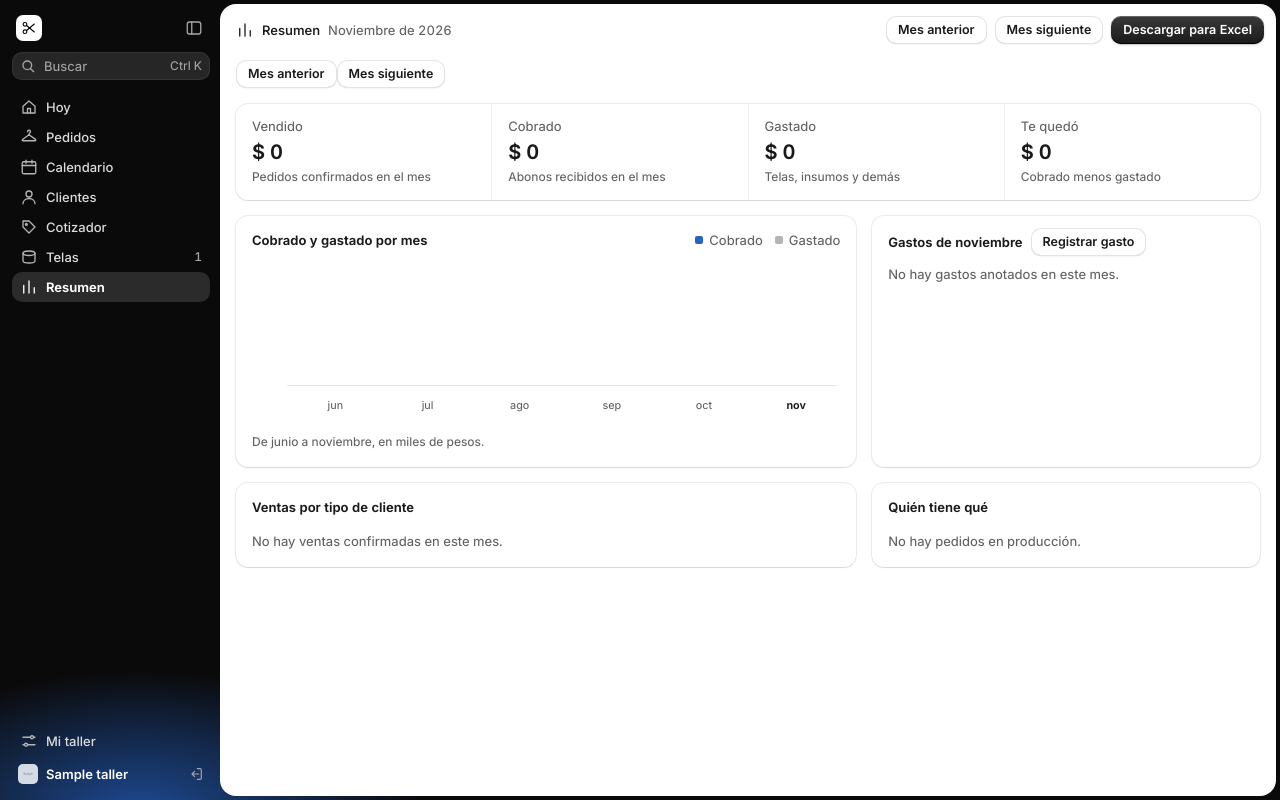
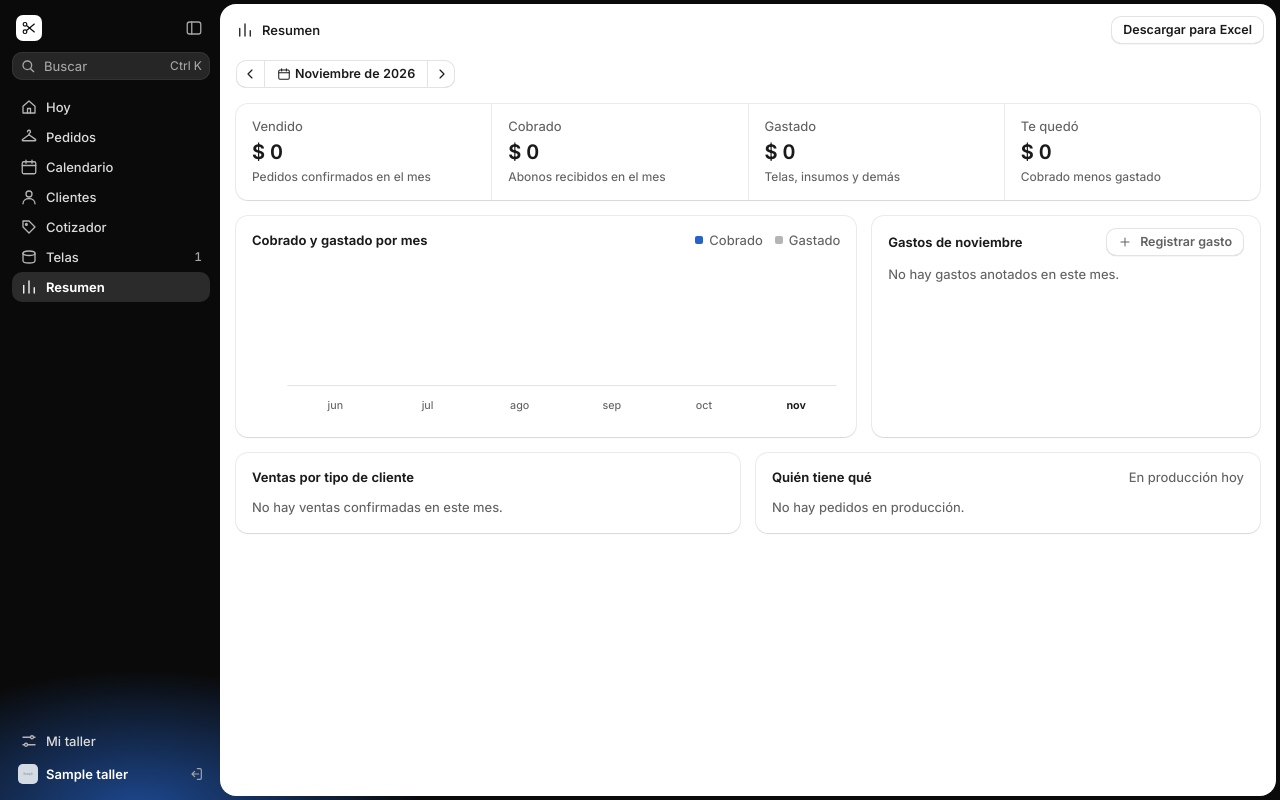
Before and after one commit to papeljake12/taller-app, a Django app: page /resumen/ in a window 1280 px wide. Run offline with Django 5.2, Linux system fonts and the light colour scheme; a user stored in the database is signed in; tables that the repository leaves empty hold one stand-in row (values such as "Sample post"); grey boxes marked "Sample" are stand-in pictures; parts of the project's set-up code (start-up, migrations or seed data) failed here and were passed over.

Commit message:
Rediseño: Resumen
Resumen con el lenguaje nuevo: selector de mes con flechas, cifras en una tarjeta, gráfica y gastos lado a lado, y filas con barra en las dos tarjetas de abajo. Pruebas actualizadas y bitácora.

Co-Authored-By: Claude Opus 5.5 <noreply@anthropic.com>

```diff
--- a/finanzas/templates/finanzas/_cifras.html
+++ b/finanzas/templates/finanzas/_cifras.html
@@ -1,12 +1,11 @@
 {% load piezas %}{% comment %}
 Las cuatro cifras del mes (T17): vendido, cobrado, gastado y te quedó (calculos.resumen_del_mes).
-"Te quedó" va en verde. Si es negativo no va en rojo (el rojo es solo para atrasos y
-deudas): queda en negro y lo dice en su línea de apoyo, que en ese caso también se ve en
-celular (cifra--apoyo-celular).
+"Te quedó" va en negro, como las demás. Si es negativo no va en rojo (el rojo es solo para
+atrasos y deudas): lo dice con palabras en su línea de apoyo.
 Al registrar o quitar un gasto vuelve con hx-swap-oob (id="resumen-cifras").
 {% endcomment %}<section class="cifras" id="resumen-cifras" aria-label="Resumen"{% if oob %} hx-swap-oob="true"{% endif %}>
 {% include "piezas/_cifra.html" with nombre="Vendido" valor=cifras.vendido|pesos apoyo="Pedidos confirmados en el mes" %}
 {% include "piezas/_cifra.html" with nombre="Cobrado" valor=cifras.cobrado|pesos apoyo="Abonos recibidos en el mes" %}
 {% include "piezas/_cifra.html" with nombre="Gastado" valor=cifras.gastado|pesos apoyo="Telas, insumos y demás" %}
-{% if cifras.te_quedo < 0 %}{% include "piezas/_cifra.html" with nombre="Te quedó" valor=cifras.te_quedo|pesos apoyo="Gastaste más de lo que cobraste" clase="cifra--apoyo-celular" %}{% else %}{% include "piezas/_cifra.html" with nombre="Te quedó" valor=cifras.te_quedo|pesos apoyo="Cobrado menos gastado" buena=True %}{% endif %}
+{% if cifras.te_quedo < 0 %}{% include "piezas/_cifra.html" with nombre="Te quedó" valor=cifras.te_quedo|pesos apoyo="Gastaste más de lo que cobraste" %}{% else %}{% include "piezas/_cifra.html" with nombre="Te quedó" valor=cifras.te_quedo|pesos apoyo="Cobrado menos gastado" %}{% endif %}
 </section>
--- a/finanzas/templates/finanzas/_gasto_confirmar.html
+++ b/finanzas/templates/finanzas/_gasto_confirmar.html
@@ -3,8 +3,7 @@ La pregunta antes de quitar un gasto, en el lugar del gasto dentro de la tarjeta
 "Sí, quitar el gasto" lo borra; "Cancelar" deja la tarjeta como estaba.
 Lleva el mismo id que el gasto (id="gasto-12"): cambia en su lugar, sin cerrarse ni volverse
 a abrir. Si se quita, se cierra suave (static/js/app.js).
-Usa las mismas clases que la pregunta de quitar un abono (pagos__confirmar).
-{% endcomment %}{% url 'finanzas:gasto_quitar' gasto.pk as url_quitar %}<div class="tarjeta__cuerpo pagos__confirmar" id="gasto-{{ gasto.pk }}">
+{% endcomment %}{% url 'finanzas:gasto_quitar' gasto.pk as url_quitar %}<div class="tarjeta__cuerpo" id="gasto-{{ gasto.pk }}">
 <div class="aviso" role="alert"><p>¿Quitar el gasto «{{ gasto.concepto }}» de <span class="dinero">{{ gasto.valor|pesos }}</span> del {{ gasto.fecha|fecha_corta }}?</p></div>
 <form class="botones" method="post" action="{{ url_quitar }}" hx-post="{{ url_quitar }}" hx-target="#gastos-lista" hx-swap="innerHTML">{% csrf_token %}<button type="submit" class="boton boton--principal" autofocus>Sí, quitar el gasto</button><a class="boton" href="{{ url_quitar }}?cancelar=1" hx-get="{{ url_quitar }}?cancelar=1" hx-target="#gastos-lista" hx-swap="innerHTML" data-foco-despues="gasto-{{ gasto.pk }}-quitar">Cancelar</a></form>
 </div>
--- a/finanzas/templates/finanzas/_gastos.html
+++ b/finanzas/templates/finanzas/_gastos.html
@@ -8,10 +8,8 @@ Tiene dos partes que cambian por su cuenta:
   abierto.
 La tarjeta (id="gastos") y la caja de la lista (id="gastos-lista") no se cambian nunca: las
 acciones de finanzas/vistas.py cambian solo lo de adentro de la lista (hx-swap="innerHTML")
-y traen la cabeza aparte (hx-swap-oob). Así, en computador, donde la lista se desplaza por
-dentro de la tarjeta (pantalla fija, docs/08-diseno.md), la lista no vuelve al principio
-cada vez que se toca algo.
-{% endcomment %}<section class="tarjeta tarjeta--lista columna-angosta" id="gastos" aria-labelledby="t-gastos">
+y traen la cabeza aparte (hx-swap-oob).
+{% endcomment %}<section class="tarjeta" id="gastos" aria-labelledby="t-gastos">
 {% include "finanzas/_gastos_cabeza.html" %}
-<div class="desplazable" id="gastos-lista">{% include "finanzas/_gastos_lista.html" %}</div>
+<div id="gastos-lista">{% include "finanzas/_gastos_lista.html" %}</div>
 </section>
--- a/finanzas/templates/finanzas/_gastos_cabeza.html
+++ b/finanzas/templates/finanzas/_gastos_cabeza.html
@@ -1,11 +1,8 @@
-{% comment %}
-Cabeza de la tarjeta de gastos: "Gastos de noviembre" y el botón "Registrar gasto".
+{% load piezas %}{% comment %}
+Cabeza de la tarjeta de gastos: "Gastos de noviembre" y el botón "Registrar gasto" a la derecha.
 - Cerrado el formulario, el botón lo abre al final de la lista (sin JavaScript, en una
   página aparte). Abierto, el botón lleva al primer campo (id="registrar-gasto").
 - El botón tiene el mismo id abierto o cerrado (id="gastos-registrar"): así no parpadea al
   cambiar, y "Cancelar" devuelve el cursor a él (data-foco-despues).
-- Al abrir el formulario, la lista baja hasta el final para que se vea entero
-  (scroll:#gastos-lista:bottom). Eso solo pasa en computador, donde la lista se desplaza
-  por dentro; en celular la lista no se desplaza sola y todo sigue igual.
 Las acciones de gastos la devuelven con hx-swap-oob (oob), junto con la lista.
-{% endcomment %}{% url 'finanzas:gasto_nuevo' as url_nuevo %}<div class="tarjeta__cabeza" id="gastos-cabeza"{% if oob %} hx-swap-oob="true"{% endif %}><h2 id="t-gastos">Gastos de {{ mes|date:"F"|lower }}</h2>{% if form %}<a class="boton" id="gastos-registrar" href="#registrar-gasto">Registrar gasto</a>{% else %}<a class="boton" id="gastos-registrar" href="{{ url_nuevo }}?mes={{ texto_mes }}" hx-get="{{ url_nuevo }}?mes={{ texto_mes }}" hx-target="#gastos-lista" hx-swap="innerHTML scroll:#gastos-lista:bottom">Registrar gasto</a>{% endif %}</div>
+{% endcomment %}{% url 'finanzas:gasto_nuevo' as url_nuevo %}<div class="tarjeta__cabeza" id="gastos-cabeza"{% if oob %} hx-swap-oob="true"{% endif %}><h2 id="t-gastos">Gastos de {{ mes|date:"F"|lower }}</h2>{% if form %}<a class="boton tarjeta__aparte" id="gastos-registrar" href="#registrar-gasto">{% icono "sumar" 14 %}Registrar gasto</a>{% else %}<a class="boton tarjeta__aparte" id="gastos-registrar" href="{{ url_nuevo }}?mes={{ texto_mes }}" hx-get="{{ url_nuevo }}?mes={{ texto_mes }}" hx-target="#gastos-lista" hx-swap="innerHTML">{% icono "sumar" 14 %}Registrar gasto</a>{% endif %}</div>
--- a/finanzas/templates/finanzas/_grafica.html
+++ b/finanzas/templates/finanzas/_grafica.html
@@ -2,13 +2,7 @@
 Tarjeta "Cobrado y gastado por mes" del Resumen (T17): los seis meses que terminan en el mes
 elegido (calculos.grafica_cobrado_y_gastado), dibujados con la pieza grafica_barras.
 Al registrar o quitar un gasto vuelve con hx-swap-oob (id="resumen-grafica").
-Va en dos versiones: una baja (alto 160) para el computador de poca altura (pantalla fija) y
-la de siempre (alto 200) para el celular y las pantallas altas (static/css/app.css, apartado
-"Resumen").
-{% endcomment %}<section class="tarjeta tarjeta--lista columna-ancha" id="resumen-grafica" aria-labelledby="t-grafica"{% if oob %} hx-swap-oob="true"{% endif %}>
+{% endcomment %}<section class="tarjeta" id="resumen-grafica" aria-labelledby="t-grafica"{% if oob %} hx-swap-oob="true"{% endif %}>
 <div class="tarjeta__cabeza"><h2 id="t-grafica">Cobrado y gastado por mes</h2><div class="leyenda"><span class="leyenda__serie"><span class="leyenda__color leyenda__color--cobrado"></span>Cobrado</span><span class="leyenda__serie"><span class="leyenda__color leyenda__color--gastado"></span>Gastado</span></div></div>
-<div class="tarjeta__cuerpo">
-{% grafica_barras grafica alto_computador=160 %}
-{% with primero=grafica|first ultimo=grafica|last %}<p class="nota">De {{ primero.mes|date:"F"|lower }} a {{ ultimo.mes|date:"F"|lower }}, {% if grafica_en_millones %}en millones de pesos (M){% else %}en miles de pesos{% endif %}.</p>{% endwith %}
-</div>
+<div class="tarjeta__cuerpo">{% grafica_barras grafica %}</div>
 </section>
--- a/finanzas/templates/finanzas/resumen.html
+++ b/finanzas/templates/finanzas/resumen.html
@@ -9,35 +9,24 @@ Las ventas por tipo de cliente y quién tiene qué usan _barra.
 {% endcomment %}
 {% block pestana %}Resumen{% endblock %}
 {% block titulo %}Resumen{% endblock %}
-{% block apoyo %}<span class="encabezado__apoyo">{{ mes|mes_y_anio }}</span>{% endblock %}
-{% comment %}En Resumen, "Descargar para Excel" es el botón principal (negro), como en el diseño: por eso no usa la pieza _boton_excel, que es blanca.{% endcomment %}
-{% block acciones %}<a class="boton" href="?mes={{ mes_anterior }}">Mes anterior</a><a class="boton" href="?mes={{ mes_siguiente }}">Mes siguiente</a>{% include "piezas/_boton_excel.html" with principal=True %}{% endblock %}
+{% block acciones %}{% include "piezas/_boton_excel.html" %}{% endblock %}
 {% block contenido %}
-<nav class="navegacion-mes" aria-label="Cambiar de mes"><a class="boton" href="?mes={{ mes_anterior }}">Mes anterior</a><a class="boton" href="?mes={{ mes_siguiente }}">Mes siguiente</a></nav>
+<div class="botones" role="group" aria-label="Mes del resumen"><span class="grupo-botones"><a class="boton boton--icono" href="?mes={{ mes_anterior }}" aria-label="Mes anterior" title="Mes anterior">{% icono "atras" 16 %}</a><span class="boton" aria-current="date">{% icono "calendario" 14 %}{{ mes|mes_y_anio }}</span><a class="boton boton--icono" href="?mes={{ mes_siguiente }}" aria-label="Mes siguiente" title="Mes siguiente">{% icono "adelante" 16 %}</a></span></div>
 {% include "finanzas/_cifras.html" %}
-{% comment %}En computador (pantalla fija) esta fila toma el alto que queda (llenar), nunca menos que
-la gráfica, y la lista de gastos se desplaza por dentro de su tarjeta. Las cifras, la gráfica y
-la fila de abajo quedan quietas (static/css/app.css, apartado "Resumen").{% endcomment %}
-<div class="dos-columnas llenar resumen__fila-gastos">
+<div class="dos-columnas">
 {% include "finanzas/_grafica.html" %}
 {% include "finanzas/_gastos.html" %}
 </div>
-{# Dos tarjetas del mismo ancho: las dos crecen igual desde 300 px y terminan a la misma altura. #}
-<div class="dos-columnas resumen__fila-barras">
-<section class="tarjeta tarjeta--lista columna-angosta" aria-labelledby="t-ventas">
+<div class="dos-columnas dos-columnas--iguales">
+<section class="tarjeta" aria-labelledby="t-ventas">
 <div class="tarjeta__cabeza"><h2 id="t-ventas">Ventas por tipo de cliente</h2></div>
-<div class="tarjeta__cuerpo">
 {% for barra in ventas %}{% include "finanzas/_barra.html" with valor=barra.valor|pesos dinero=True %}
-{% empty %}<p class="texto-2">No hay ventas confirmadas en este mes.</p>
-{% endfor %}</div>
-</section>
-<section class="tarjeta tarjeta--lista columna-angosta" aria-labelledby="t-personas">
-<div class="tarjeta__cabeza"><h2 id="t-personas">Quién tiene qué</h2></div>
-<div class="tarjeta__cuerpo">
-{% if personas %}<p class="texto-2">Pedidos en producción hoy, por persona.</p>
+{% empty %}<p class="tarjeta__nota">No hay ventas confirmadas en este mes.</p>
+{% endfor %}</section>
+<section class="tarjeta" aria-labelledby="t-personas">
+<div class="tarjeta__cabeza"><h2 id="t-personas">Quién tiene qué</h2><span class="tarjeta__aparte">En producción hoy</span></div>
 {% for barra in personas %}{% include "finanzas/_barra.html" with valor=barra.valor %}
-{% endfor %}{% else %}<p class="texto-2">No hay pedidos en producción.</p>{% endif %}
-</div>
-</section>
+{% empty %}<p class="tarjeta__nota">No hay pedidos en producción.</p>
+{% endfor %}</section>
 </div>
 {% endblock %}
```
Also changed, not shown: docs/bitacora/rediseno/resumen.md (added, +55 -0 lines), finanzas/templates/finanzas/_barra.html (+5 -5 lines), finanzas/templates/finanzas/_gasto_fila.html (+4 -3 lines), finanzas/templates/finanzas/_gasto_form.html (+2 -5 lines), finanzas/tests/test_gastos.py (+4 -5 lines), finanzas/tests/test_resumen.py (+49 -45 lines).
